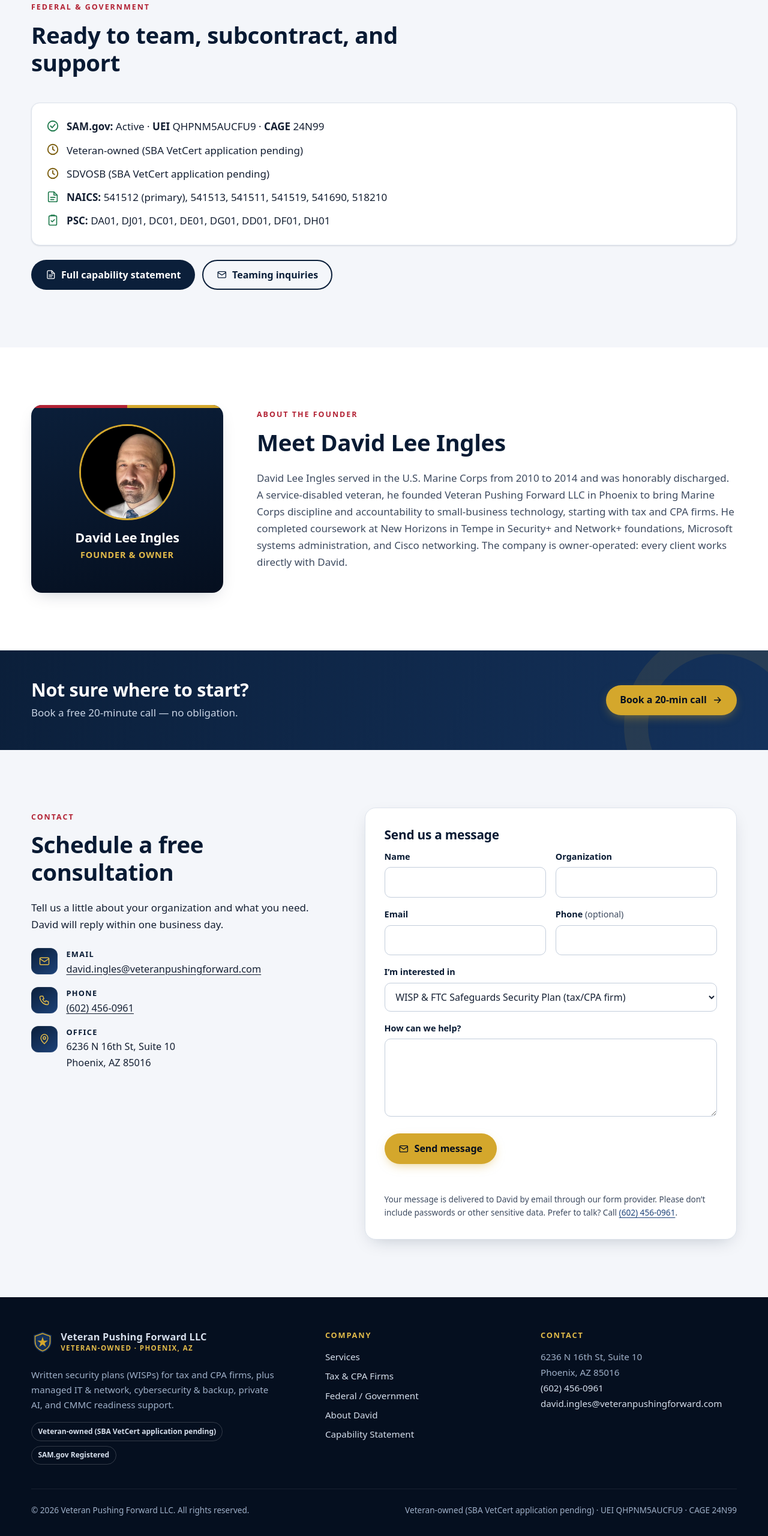
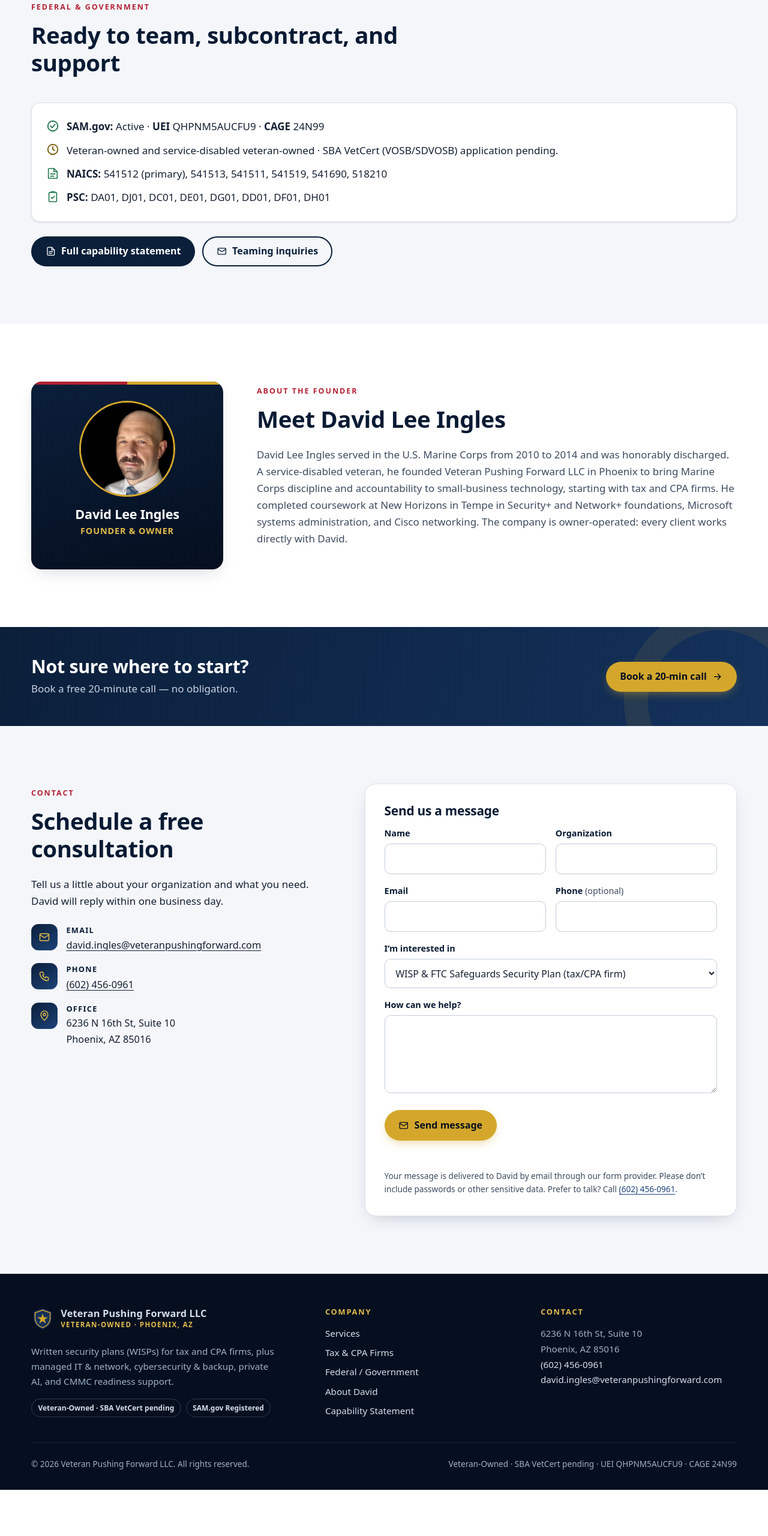
Before and after one commit to Dingles12/veteranpushingforward-site, a plain HTML site: page index.html in a window 1280 px wide. Shown: the part 3389-5949 px from the top of the page at 60% size. After the commit the page ends 5872 px from the top, so only its background shows below. Drawn offline with Linux system fonts and the light colour scheme.

Commit message:
Veteran-status wording per David: merged VOSB/SDVOSB pending line, footer badges

```diff
--- a/index.html
+++ b/index.html
@@ -20,7 +20,7 @@
   <meta property="og:image" content="https://veteranpushingforward.com/assets/img/og-image.png">
   <meta property="og:image:width" content="1200">
   <meta property="og:image:height" content="630">
-  <meta property="og:image:alt" content="Veteran Pushing Forward LLC — Managed IT, Cybersecurity and Private AI. Veteran-owned (SBA VetCert application pending), Phoenix, Arizona.">
+  <meta property="og:image:alt" content="Veteran Pushing Forward LLC — Managed IT, Cybersecurity and Private AI. Veteran-Owned · SBA VetCert pending, Phoenix, Arizona.">
   <meta property="og:locale" content="en_US">
   <meta name="twitter:card" content="summary_large_image">
   <meta name="twitter:title" content="Veteran Pushing Forward LLC — Managed IT, Cybersecurity &amp; Private AI">
@@ -305,8 +305,7 @@
         <div class="fed-panel">
           <ul class="status-list">
             <li class="ok"><svg aria-hidden="true"><use href="#i-check"/></svg><span><strong>SAM.gov:</strong> Active · <strong>UEI</strong> QHPNM5AUCFU9 · <strong>CAGE</strong> 24N99</span></li>
-            <li class="pending"><svg aria-hidden="true"><use href="#i-clock"/></svg><span>Veteran-owned (SBA VetCert application pending)</span></li>
-            <li class="pending"><svg aria-hidden="true"><use href="#i-clock"/></svg><span>SDVOSB (SBA VetCert application pending)</span></li>
+            <li class="pending"><svg aria-hidden="true"><use href="#i-clock"/></svg><span>Veteran-owned and service-disabled veteran-owned · SBA VetCert (VOSB/SDVOSB) application pending.</span></li>
             <li class="ok"><svg aria-hidden="true"><use href="#i-file"/></svg><span><strong>NAICS:</strong> 541512 (primary), 541513, 541511, 541519, 541690, 518210</span></li>
             <li class="ok"><svg aria-hidden="true"><use href="#i-clipboard"/></svg><span><strong>PSC:</strong> DA01, DJ01, DC01, DE01, DG01, DD01, DF01, DH01</span></li>
           </ul>
@@ -440,7 +439,7 @@
           </a>
           <p>Written security plans (WISPs) for tax and CPA firms, plus managed IT &amp; network, cybersecurity &amp; backup, private AI, and CMMC readiness support.</p>
           <div class="footer-badges">
-            <span>Veteran-owned (SBA VetCert application pending)</span>
+            <span>Veteran-Owned · SBA VetCert pending</span>
             <span>SAM.gov Registered</span>
           </div>
         </div>
@@ -466,7 +465,7 @@
       </div>
       <div class="footer-bottom">
         <span>© 2026 Veteran Pushing Forward LLC. All rights reserved.</span>
-        <span>Veteran-owned (SBA VetCert application pending) · UEI QHPNM5AUCFU9 · CAGE 24N99</span>
+        <span>Veteran-Owned · SBA VetCert pending · UEI QHPNM5AUCFU9 · CAGE 24N99</span>
       </div>
     </div>
   </footer>
```
Also changed, not shown: 404.html (+2 -2 lines), capabilities.html (+2 -3 lines), sample-checkup.html (+3 -3 lines), tax-firms.html (+2 -2 lines), 1 other file.
